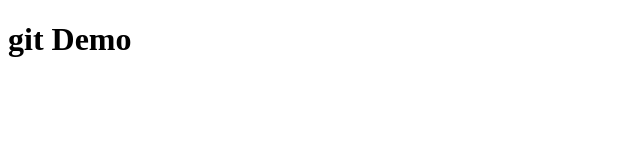
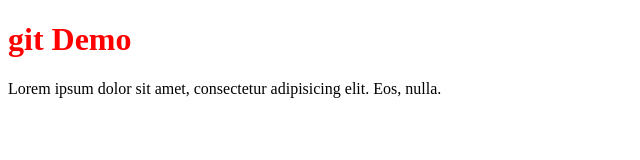
Before and after one commit to dan00815/git-demo, a plain HTML site: page index.html in a window 1280 px wide. Shown: the whole page, without its empty margins (0-640 px from the left). Drawn offline with Linux system fonts and the light colour scheme.

Commit message:
Create css & h1 color

```diff
--- a/index.html
+++ b/index.html
@@ -4,8 +4,10 @@
     <meta charset="UTF-8" />
     <meta name="viewport" content="width=device-width, initial-scale=1.0" />
     <title>Document</title>
+    <link rel="stylesheet" href="./style.css" />
   </head>
   <body>
     <h1>git Demo</h1>
+    <p>Lorem ipsum dolor sit amet, consectetur adipisicing elit. Eos, nulla.</p>
   </body>
 </html>
--- /dev/null
+++ b/style.css
@@ -0,0 +1,3 @@
+h1 {
+  color: red;
+}
```
